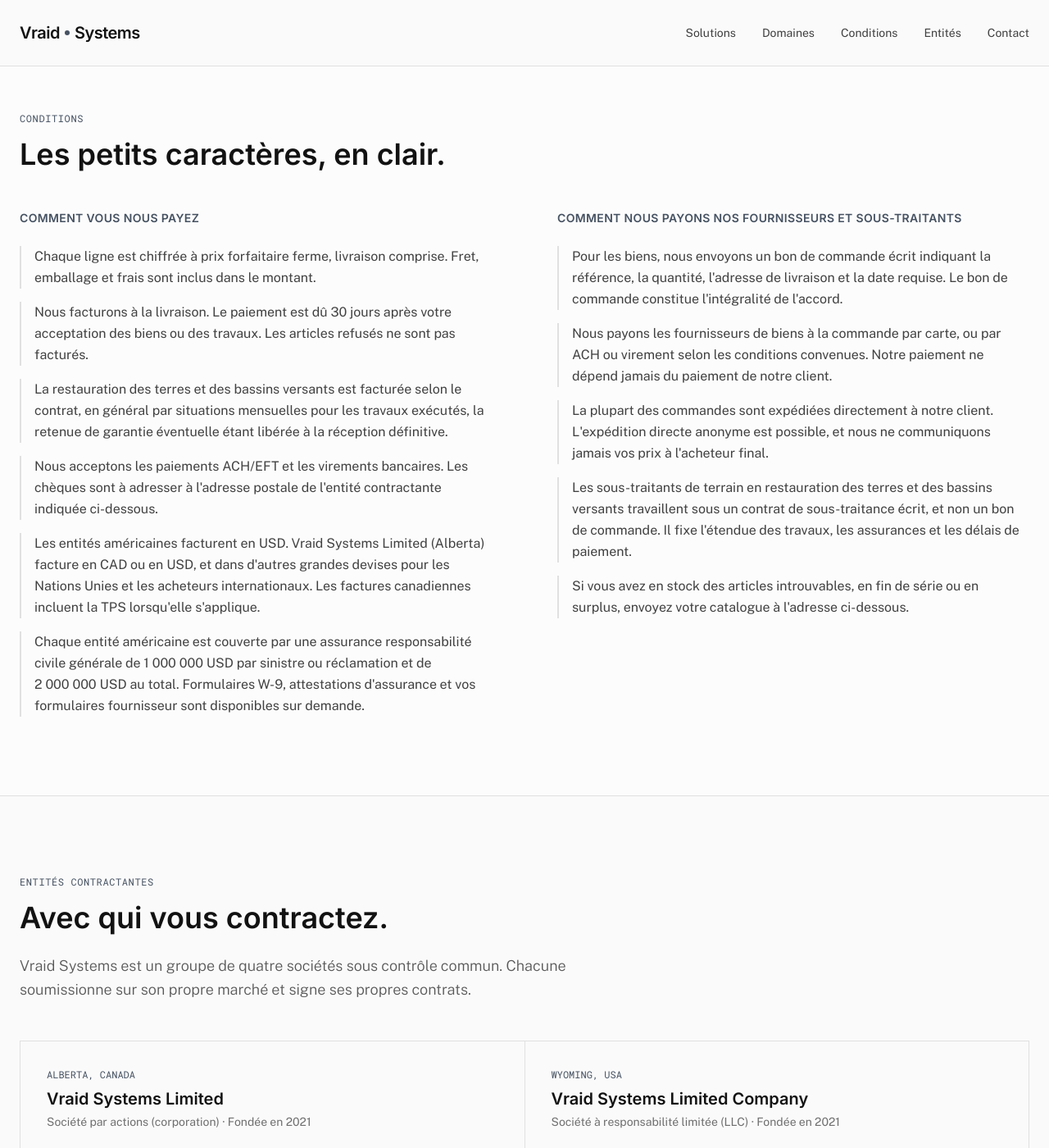
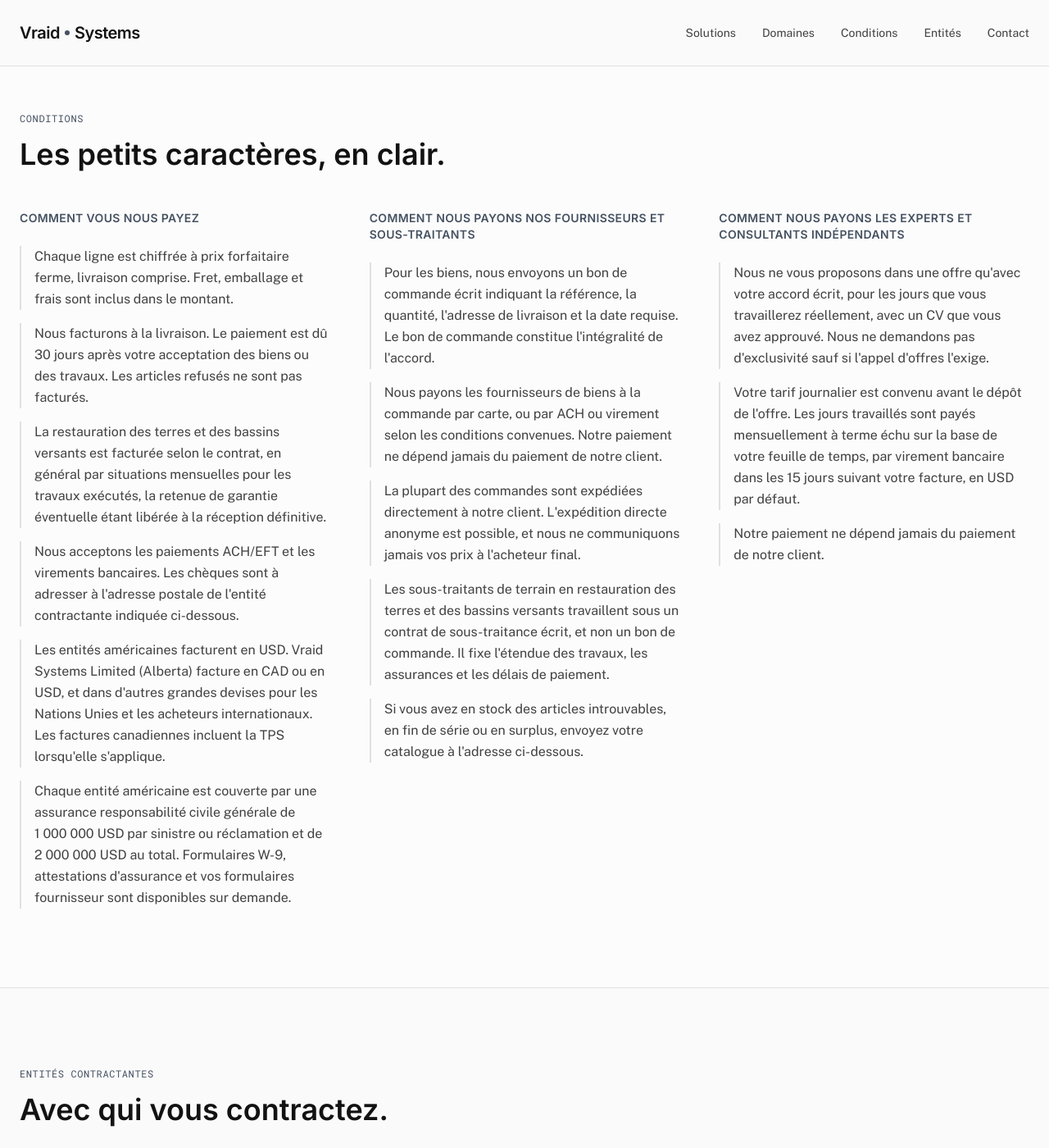
Before and after one commit to Vraid-Systems/Vraid-Systems.github.io, a Jekyll site: the page built from fr.html, in a window 1280 px wide and 1400 px high, scrolled down 2225 px. Shown: the whole window at 82% size. Built offline with Jekyll 4.4.1, drawn with Linux system fonts in a browser that asks for light colours.

Commit message:
Add terms for independent experts and consultants
Third column in Terms (all four languages): named on a bid only with
written consent and an approved CV, no exclusivity unless the tender
requires it, day rate agreed before submission, paid monthly in arrears
against timesheet within 15 days of invoice, independent of customer
payment. Terms grid goes to three columns on large screens.

Co-Authored-By: Claude Opus 5.5 <noreply@anthropic.com>
Claude-Session: https://claude.ai/code/session_012pkeRE9ZQXFsKYHKX5nyA6

```diff
--- a/_data/i18n.yml
+++ b/_data/i18n.yml
@@ -36,6 +36,12 @@ en:
     - "Most orders ship direct to our customer. Blind drop-ship is fine, and we never share your pricing with the end buyer."
     - "Field subcontractors on land and watershed recovery work under a written subcontract, not a purchase order. It sets the scope, insurance, and payment timing."
     - "If you stock hard-to-find, discontinued, or surplus items, send your line card to the address below."
+
+  experts_title: How we pay independent experts and consultants
+  experts_items:
+    - "We name you on a bid only with your written consent, for the days you will actually work, using a CV you have approved. We don't ask for exclusivity unless the tender requires it."
+    - "Your day rate is agreed before we submit. Days worked are paid monthly in arrears against your timesheet, by bank transfer within 15 days of your invoice, in USD by default."
+    - "Paying you never depends on our customer paying us."
 
   entities_kicker: Contracting entities
   entities_title: Who you contract with.
@@ -112,6 +118,12 @@ es:
     - "Los subcontratistas de campo en recuperación de suelos y cuencas trabajan con un subcontrato escrito, no con una orden de compra. El subcontrato fija el alcance, los seguros y los plazos de pago."
     - "Si tiene en stock artículos difíciles de conseguir, descontinuados o excedentes, envíe su catálogo a la dirección de abajo."
 
+  experts_title: Cómo pagamos a expertos y consultores independientes
+  experts_items:
+    - "Solo lo incluimos en una oferta con su consentimiento por escrito, por los días que realmente trabajará y con un CV que usted haya aprobado. No pedimos exclusividad salvo que la licitación lo exija."
+    - "Su tarifa diaria se acuerda antes de presentar la oferta. Los días trabajados se pagan mensualmente, a mes vencido, contra su hoja de horas, por transferencia bancaria dentro de los 15 días de su factura, en USD por defecto."
+    - "Nuestro pago nunca depende de que nuestro cliente nos pague."
+
   entities_kicker: Entidades contratantes
   entities_title: Con quién contrata.
   entities_intro: "Vraid Systems es un grupo de cuatro empresas bajo propiedad común. Cada una licita en su propio mercado y firma sus propios contratos."
@@ -185,6 +197,12 @@ fr:
     - "La plupart des commandes sont expédiées directement à notre client. L'expédition directe anonyme est possible, et nous ne communiquons jamais vos prix à l'acheteur final."
     - "Les sous-traitants de terrain en restauration des terres et des bassins versants travaillent sous un contrat de sous-traitance écrit, et non un bon de commande. Il fixe l'étendue des travaux, les assurances et les délais de paiement."
     - "Si vous avez en stock des articles introuvables, en fin de série ou en surplus, envoyez votre catalogue à l'adresse ci-dessous."
+
+  experts_title: Comment nous payons les experts et consultants indépendants
+  experts_items:
+    - "Nous ne vous proposons dans une offre qu'avec votre accord écrit, pour les jours que vous travaillerez réellement, avec un CV que vous avez approuvé. Nous ne demandons pas d'exclusivité sauf si l'appel d'offres l'exige."
+    - "Votre tarif journalier est convenu avant le dépôt de l'offre. Les jours travaillés sont payés mensuellement à terme échu sur la base de votre feuille de temps, par virement bancaire dans les 15 jours suivant votre facture, en USD par défaut."
+    - "Notre paiement ne dépend jamais du paiement de notre client."
 
   entities_kicker: Entités contractantes
   entities_title: Avec qui vous contractez.
@@ -260,6 +278,12 @@ ru:
     - "Полевые субподрядчики на работах по восстановлению земель и водосборов работают по письменному договору субподряда, а не по заказу. В нем определяются объем работ, страхование и сроки оплаты."
     - "Если у вас есть редкие, снятые с производства или складские излишки, пришлите свой каталог на адрес ниже."
 
+  experts_title: Как мы платим независимым экспертам и консультантам
+  experts_items:
+    - "Мы включаем вас в заявку только с вашего письменного согласия, на то количество дней, которое вы действительно отработаете, и с резюме, которое вы одобрили. Мы не требуем эксклюзивности, если этого не требует тендер."
+    - "Ваша дневная ставка согласуется до подачи заявки. Отработанные дни оплачиваются ежемесячно по факту на основании табеля, банковским переводом в течение 15 дней после получения счета, по умолчанию в долларах США."
+    - "Наша оплата вам никогда не зависит от оплаты нашим заказчиком."
+
   entities_kicker: Юридические лица
   entities_title: С кем вы заключаете договор.
   entities_intro: "Vraid Systems это группа из четырех компаний с общим владельцем. Каждая участвует в закупках на своем рынке и подписывает собственные договоры."
--- a/_includes/terms.html
+++ b/_includes/terms.html
@@ -4,7 +4,7 @@
         <div class="font-mono text-xs text-steel-blue mb-4 uppercase tracking-wider">{{ t.terms_kicker }}</div>
         <h2 class="font-heading font-semibold text-3xl md:text-4xl text-obsidian mb-12">{{ t.terms_title }}</h2>
 
-        <div class="grid grid-cols-1 lg:grid-cols-2 gap-12 lg:gap-20">
+        <div class="grid grid-cols-1 lg:grid-cols-3 gap-12">
             <div>
                 <h3 class="font-heading font-semibold text-sm uppercase tracking-wide mb-6 text-steel-blue">
                     {{ t.pay_title }}
@@ -25,6 +25,16 @@
                     {% endfor %}
                 </ul>
             </div>
+            <div>
+                <h3 class="font-heading font-semibold text-sm uppercase tracking-wide mb-6 text-steel-blue">
+                    {{ t.experts_title }}
+                </h3>
+                <ul class="space-y-4 font-sans text-obsidian/80 leading-relaxed">
+                    {% for item in t.experts_items %}
+                    <li class="pl-4 border-l-2 border-ghost-gray">{{ item }}</li>
+                    {% endfor %}
+                </ul>
+            </div>
         </div>
     </div>
 </section>
```
Also changed, not shown: assets/css/site.css.
